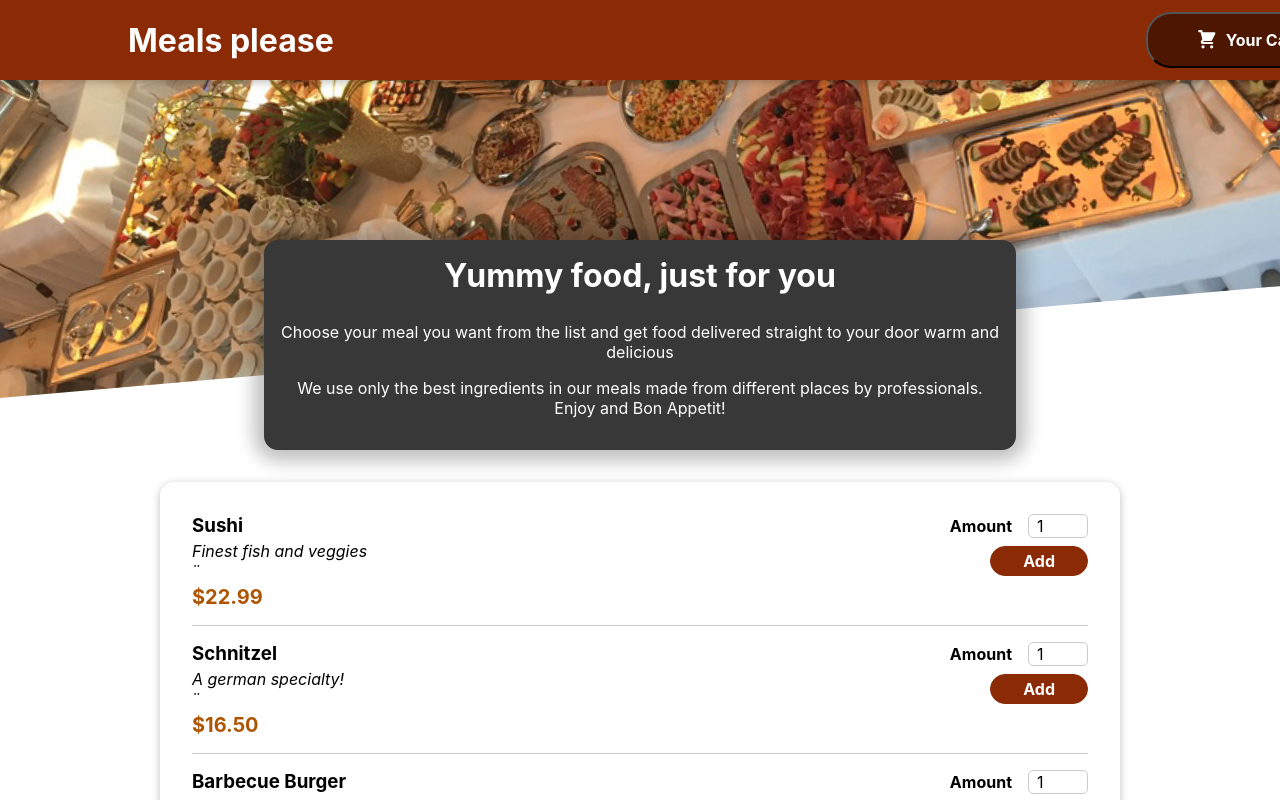
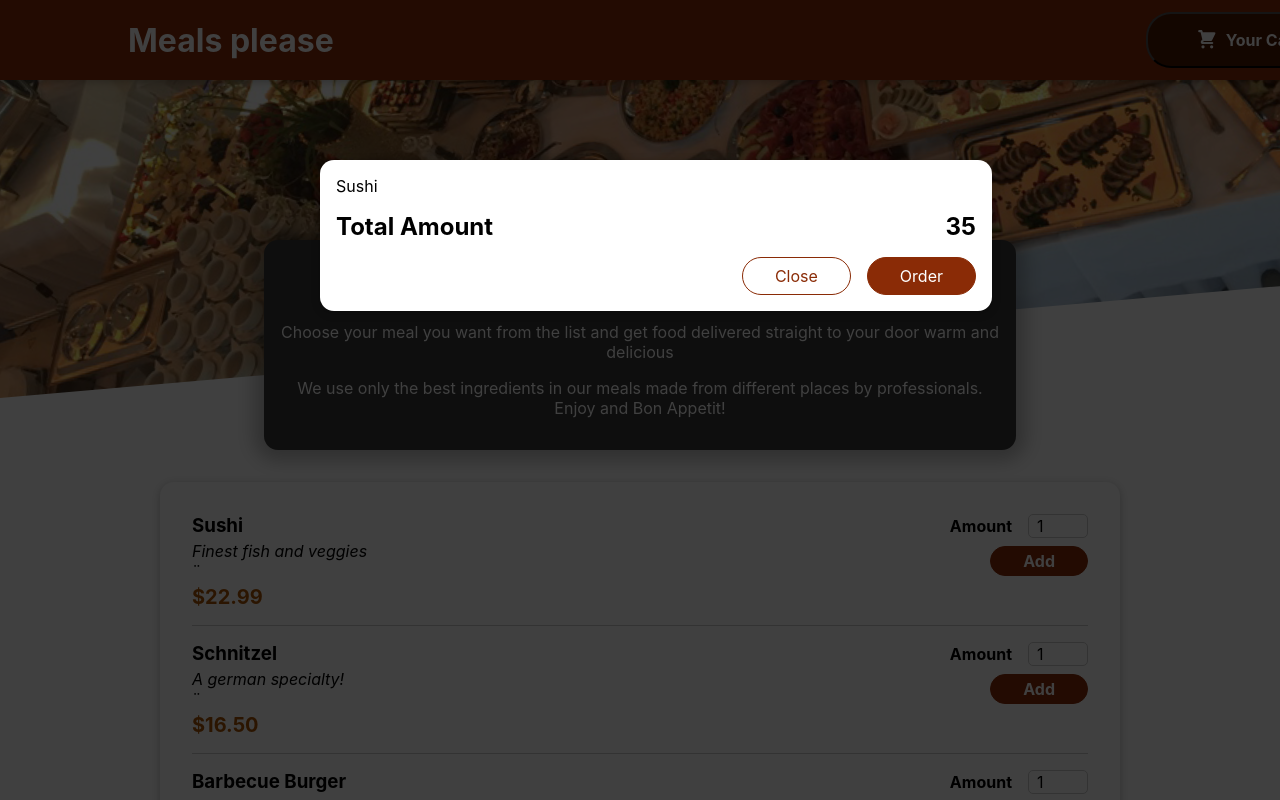
Before and after one commit to ProgramHefe/food-app, a React (Create React App) app: page / in a window 1280 px wide. Shown: the top 800 px of the page. Built offline with nearby package versions, Linux system fonts and the light colour scheme.

Commit message:
Cart and modal added

```diff
--- a/public/index.html
+++ b/public/index.html
@@ -28,6 +28,7 @@
   </head>
   <body>
     <noscript>You need to enable JavaScript to run this app.</noscript>
+    <div id="overlays"></div>
     <div id="root"></div>
     <!--
       This HTML file is a template.
--- a/src/App.js
+++ b/src/App.js
@@ -1,10 +1,11 @@
 import React, { Fragment } from 'react';
 import Header from './components/Layout/Header'
 import Meals from './components/Meals/Meals';
-
+import Cart from './components/Cart/Cart';
 function App() {
   return (
     <Fragment>
+      <Cart />
       <Header />
       <main>
         <Meals />
--- /dev/null
+++ b/src/components/Cart/Cart.js
@@ -0,0 +1,30 @@
+import React from "react";
+import Modal from '../UI/Modal'
+import classes from './Cart.module.css'
+
+const Cart = props => {
+
+    const cartItems = (
+    <ul className={classes['cart-items']}>
+        {[{ id: 'c1', name: 'Sushi', amount:1, price:13}].map((item) => (
+        <li>{item.name}</li>
+        ))}
+</ul>
+);
+
+return (
+    <Modal>
+        {cartItems}
+        <div className={classes.total}>
+            <span>Total Amount</span>
+            <span>35</span>
+        </div>
+        <div className={classes.actions}>
+            <button className={classes['button--alt']}>Close</button>
+            <button className={classes.button}>Order</button>
+        </div>
+    </Modal>
+)
+}
+
+export default Cart;
--- /dev/null
+++ b/src/components/Cart/Cart.module.css
@@ -0,0 +1,46 @@
+.cart-items {
+    list-style: none;
+    margin: 0;
+    padding: 0;
+    max-height: 20rem;
+    overflow: auto;
+}
+
+.total {
+    display: flex;
+    justify-content: space-between;
+    align-items: center;
+    font-weight: bold;
+    font-size: 1.5rem;
+    margin: 1rem 0;
+}
+
+.actions {
+    text-align: right;
+}
+
+.actions button {
+    font: inherit;
+    cursor: pointer;
+    background-color: transparent;
+    border: 1px solid #8a2b06;
+    padding: 0.5rem 2rem;
+    border-radius: 25px;
+    margin-left: 1rem;
+}
+
+.actions button:hover,
+.actions button:active {
+    background-color: #5a1a01;
+    border-color: #5a1a01;
+    color: white;
+}
+
+.actions .button--alt {
+    color: #8a2b06;
+}
+
+.actions .button {
+    background-color: #8a2b06;
+    color: white;
+}
--- /dev/null
+++ b/src/components/UI/Modal.js
@@ -0,0 +1,24 @@
+import React, { Fragment } from "react";
+import ReactDOM from 'react-dom'
+import classes from './Modal.module.css'
+
+const Backdrop = props => {
+    return <div className={classes.backdrop} />
+}
+
+const ModalOverlay = props => {
+    return <div className={classes.modal}>
+        <div className={classes.content}>{props.children}</div>
+    </div>
+}
+
+const portalElement = document.getElementById('overlays');
+
+const Modal = props => {
+    return <Fragment>
+        {ReactDOM.createPortal(<Backdrop/>, portalElement)}
+        {ReactDOM.createPortal(<ModalOverlay>{props.children}</ModalOverlay>, portalElement)}
+    </Fragment>
+};
+
+export default Modal;
--- /dev/null
+++ b/src/components/UI/Modal.module.css
@@ -0,0 +1,41 @@
+.backdrop {
+    position: fixed;
+    top: 0;
+    left: 0;
+    width: 100%;
+    height: 100vh;
+    z-index: 20;
+    background-color: rgba(0, 0, 0, 0.75);
+}
+
+.modal {
+    position: fixed;
+    top: 20vh;
+    left: 5%;
+    width: 90%;
+    background-color: white;
+    padding: 1rem;
+    border-radius: 14px;
+    box-shadow: 0 2px 8px rgba(0, 0, 0, 0.25);
+    z-index: 30;
+    animation: slide-down 300ms ease-out forwards;
+}
+
+@media (min-width: 768px) {
+    .modal {
+        width: 40rem;
+        left: calc(50% - 20rem);
+    }
+}
+
+@keyframes slide-down {
+    from {
+        opacity: 0;
+        transform: translateY(-3rem);
+    }
+
+    to {
+        opacity: 1;
+        transform: translateY(0);
+    }
+}
```
